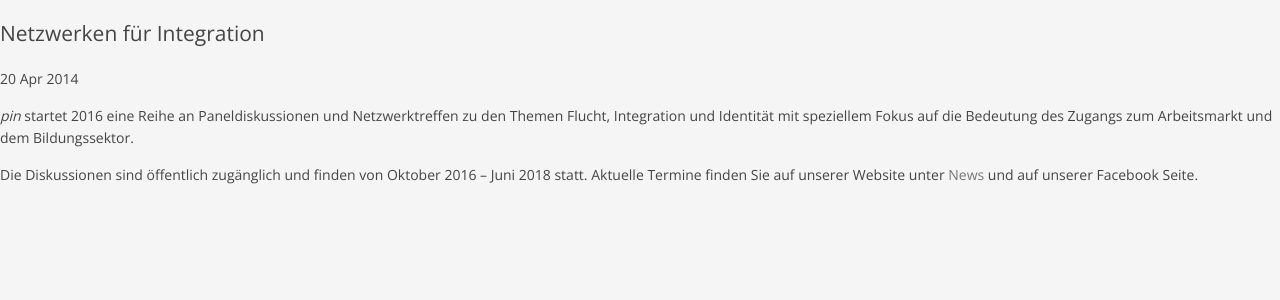
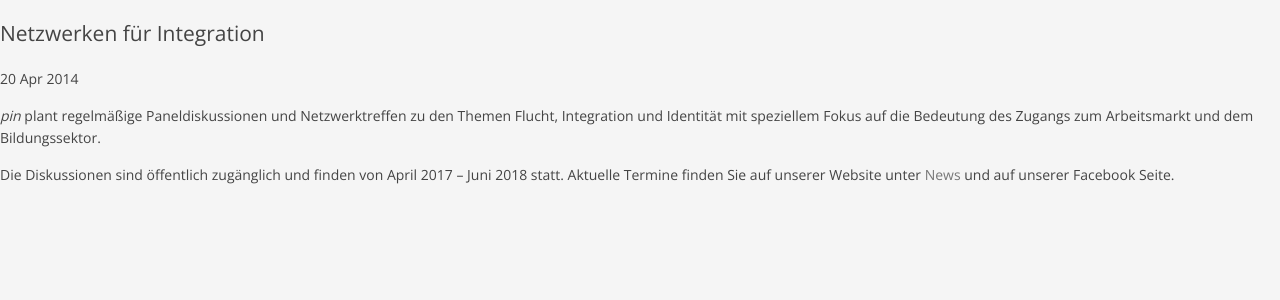
Before and after one commit to pinverein/anna-laura, a Jekyll site: the page built from _posts/de/projects/2014-04-20-projekt_2.md, in a window 1280 px wide. Shown: the top 300 px of the page. Built offline with Jekyll 4.4.1, drawn with Linux system fonts in a browser that asks for light colours; comment, search, counter and statistics services are not loaded.

Commit message:
Update 2014-04-20-projekt_2.md

```diff
--- a/_posts/de/projects/2014-04-20-projekt_2.md
+++ b/_posts/de/projects/2014-04-20-projekt_2.md
@@ -8,6 +8,6 @@
 
 ---
 
-*pin* startet 2016 eine Reihe an Paneldiskussionen und Netzwerktreffen zu den Themen Flucht, Integration und Identität mit speziellem Fokus auf die Bedeutung des Zugangs zum Arbeitsmarkt und dem Bildungssektor.
+*pin* plant regelmäßige Paneldiskussionen und Netzwerktreffen zu den Themen Flucht, Integration und Identität mit speziellem Fokus auf die Bedeutung des Zugangs zum Arbeitsmarkt und dem Bildungssektor.
 
-Die Diskussionen sind öffentlich zugänglich und finden von Oktober 2016 – Juni 2018 statt. Aktuelle Termine finden Sie auf unserer Website unter <a class='scroll-on-page-link' href='#start'>News</a> und auf unserer Facebook Seite.
+Die Diskussionen sind öffentlich zugänglich und finden von April 2017 – Juni 2018 statt. Aktuelle Termine finden Sie auf unserer Website unter <a class='scroll-on-page-link' href='#start'>News</a> und auf unserer Facebook Seite.
```
